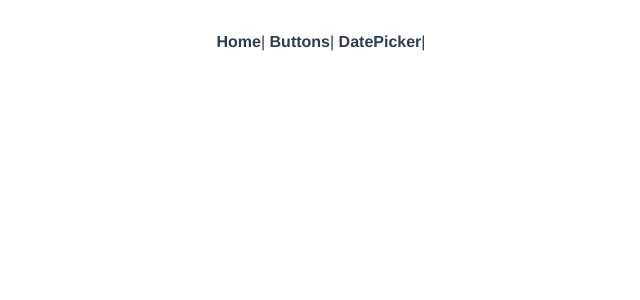
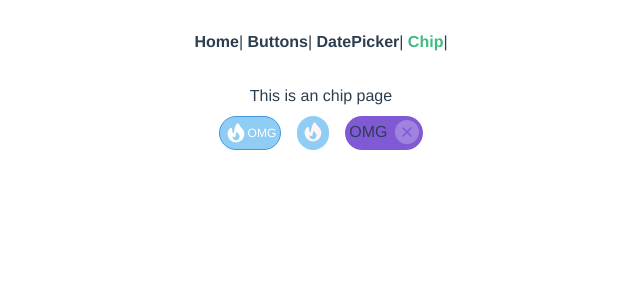
Before and after one commit to HwangJeongMin/vuecomponents, a Vue app: page /chip in a window 1280 px wide. Shown: the top 300 px of the page, without its empty margins (319-959 px from the left). Built offline with nearby package versions, Linux system fonts and the light colour scheme.

Commit message:
chip 콤포넌트 추가

```diff
--- a/src/App.vue
+++ b/src/App.vue
@@ -1,9 +1,8 @@
 <template>
   <div id="app">
     <div id="nav">
-      <router-link to="/">Home</router-link>|
-      <router-link to="/button">Buttons</router-link>|
-      <router-link to="/date">DatePicker</router-link>|
+      <router-link to="/">Home</router-link>| <router-link to="/button">Buttons</router-link>|
+      <router-link to="/date">DatePicker</router-link>| <router-link to="/chip">Chip</router-link>|
     </div>
     <router-view />
   </div>
--- /dev/null
+++ b/src/components/Chip.vue
@@ -0,0 +1,40 @@
+<template>
+  <div class="inline-block rounded-full" :class="`bg-${color}`">
+    <div class="flex items-center align-middle">
+      <slot name="icon"></slot>
+      <span v-if="text !== ''">{{ text }}</span>
+      <div
+        v-if="close"
+        class="rounded-full bg-white bg-opacity-25 ml-2 p-1 cursor-pointer"
+        @click="$emit('close')"
+      >
+        <svg viewBox="0 0 20 20" fill="currentColor" class="x w-4 h-4" :class="`text-${color}`">
+          <path
+            fill-rule="evenodd"
+            d="M4.293 4.293a1 1 0 011.414 0L10 8.586l4.293-4.293a1 1 0 111.414 1.414L11.414 10l4.293 4.293a1 1 0 01-1.414 1.414L10 11.414l-4.293 4.293a1 1 0 01-1.414-1.414L8.586 10 4.293 5.707a1 1 0 010-1.414z"
+            clip-rule="evenodd"
+          ></path>
+        </svg>
+      </div>
+    </div>
+  </div>
+</template>
+
+<script>
+export default {
+  props: {
+    text: {
+      type: String,
+      default: '',
+    },
+    color: {
+      type: String,
+      default: '',
+    },
+    close: {
+      type: Boolean,
+      default: null,
+    },
+  },
+};
+</script>
--- a/src/router/index.js
+++ b/src/router/index.js
@@ -4,8 +4,7 @@ import Home from '../views/Home.vue';
 
 Vue.use(VueRouter);
 
-const routes = [
-  {
+const routes = [{
     path: '/',
     name: 'Home',
     component: Home,
@@ -20,6 +19,11 @@ const routes = [
     name: 'DatePicker',
     component: () => import('../views/DatePicker.vue'),
   },
+  {
+    path: '/chip',
+    name: 'Chip',
+    component: () => import('../views/ChipPage.vue'),
+  },
 ];
 
 const router = new VueRouter({
--- /dev/null
+++ b/src/views/ChipPage.vue
@@ -0,0 +1,43 @@
+<template>
+  <div>
+    <h1>This is an chip page</h1>
+    <div class="flex justify-center">
+      <chip class="border border-blue-500 bg-blue-300 text-white text-xs p-1 m-2" text="OMG">
+        <svg slot="icon" class="w-6" viewBox="0 0 20 20" fill="currentColor">
+          <path
+            fill-rule="evenodd"
+            d="M11.757 2.034a1 1 0 01.638.519c.483.967.844 1.554 1.207 2.03.368.482.756.876 1.348 1.467A6.985 6.985 0 0117 11a7.002 7.002 0 01-14 0c0-1.79.684-3.583 2.05-4.95a1 1 0 011.707.707c0 1.12.07 1.973.398 2.654.18.374.461.74.945 1.067.116-1.061.328-2.354.614-3.58.225-.966.505-1.93.839-2.734.167-.403.356-.785.57-1.116.208-.322.476-.649.822-.88a1 1 0 01.812-.134zm.364 13.087A2.998 2.998 0 017 13s.879.5 2.5.5c0-1 .5-4 1.25-4.5.5 1 .786 1.293 1.371 1.879.586.585.879 1.353.879 2.121s-.293 1.536-.879 2.121z"
+            clip-rule="evenodd"
+          ></path>
+        </svg>
+      </chip>
+
+      <chip class="bg-blue-300 text-red-100 p-1 m-2">
+        <svg slot="icon" class="w-6" viewBox="0 0 20 20" fill="currentColor">
+          <path
+            fill-rule="evenodd"
+            d="M11.757 2.034a1 1 0 01.638.519c.483.967.844 1.554 1.207 2.03.368.482.756.876 1.348 1.467A6.985 6.985 0 0117 11a7.002 7.002 0 01-14 0c0-1.79.684-3.583 2.05-4.95a1 1 0 011.707.707c0 1.12.07 1.973.398 2.654.18.374.461.74.945 1.067.116-1.061.328-2.354.614-3.58.225-.966.505-1.93.839-2.734.167-.403.356-.785.57-1.116.208-.322.476-.649.822-.88a1 1 0 01.812-.134zm.364 13.087A2.998 2.998 0 017 13s.879.5 2.5.5c0-1 .5-4 1.25-4.5.5 1 .786 1.293 1.371 1.879.586.585.879 1.353.879 2.121s-.293 1.536-.879 2.121z"
+            clip-rule="evenodd"
+          ></path>
+        </svg>
+      </chip>
+
+      <chip class="bg-blue-300 p-1 m-2" color="purple-600" text="OMG" close @close="onClose"></chip>
+    </div>
+  </div>
+</template>
+
+<script>
+import Chip from '../components/Chip';
+export default {
+  name: 'ChipPage',
+  components: {
+    Chip,
+  },
+  methods: {
+    onClose() {
+      alert('closed!');
+    },
+  },
+};
+</script>
```
